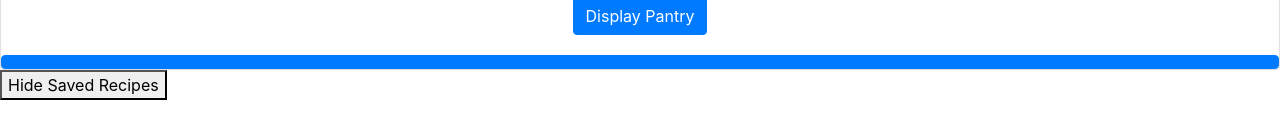
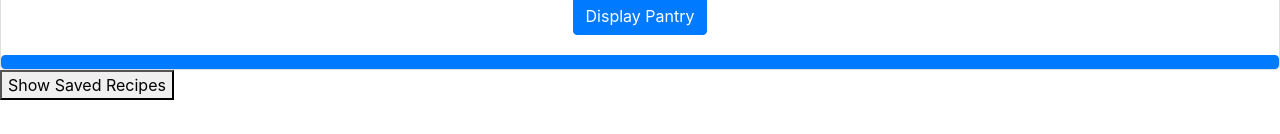
Before and after one commit to therealarcher/final, a React (Create React App) app in the folder front_react_state/: page / in a window 1280 px wide. Shown: the part 195-329 px from the top of the page. Built offline with nearby package versions, Linux system fonts and the light colour scheme.

Commit message:
Added hide and show button toggle functionality to saved recipe container

```diff
--- a/front_react_state/src/NavCard.js
+++ b/front_react_state/src/NavCard.js
@@ -14,17 +14,22 @@ class NavCard extends Component {
     super();
     this.handleChange = this.handleChange.bind(this);
     this.handleSubmit = this.handleSubmit.bind(this);
-
+    // this.changeText = this.changeText.bind(this);
     this.onHide = this.onHide.bind(this);
 
     this.state = {
       name: this.currentUser,
-      value: '',
 
+      buttonText: false,
       savedIngredients: [],
       showIngredientModal: false
     };
   }
+  changeText = () => {
+    this.setState({
+      buttonText: !this.state.buttonText
+    });
+  };
 
   onHide = () => {
     this.setState({ showIngredientModal: false });
@@ -149,7 +154,16 @@ class NavCard extends Component {
                   </Row>
                 </div>
               )}
-              <button onClick={toggle}>Hide Saved Recipes</button>
+              <button
+                onClick={() => {
+                  toggle();
+                  this.changeText();
+                }}
+              >
+                {!this.state.buttonText
+                  ? 'Show Saved Recipes'
+                  : 'Hide Saved Recipes'}
+              </button>
             </div>
           )}
         />
```
